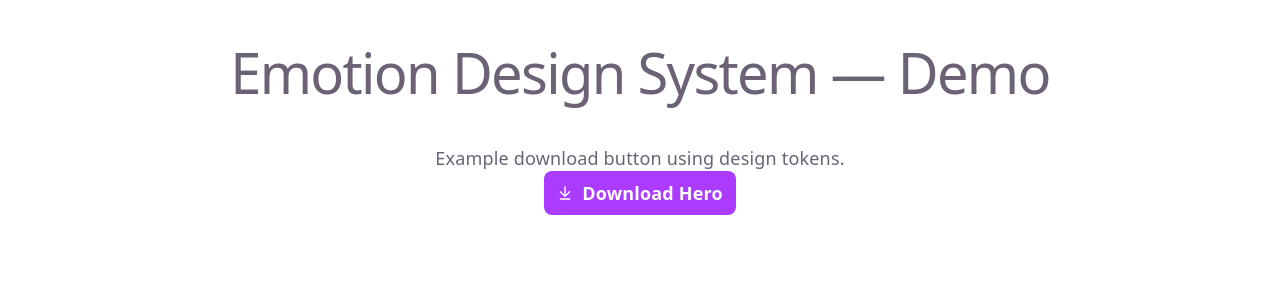
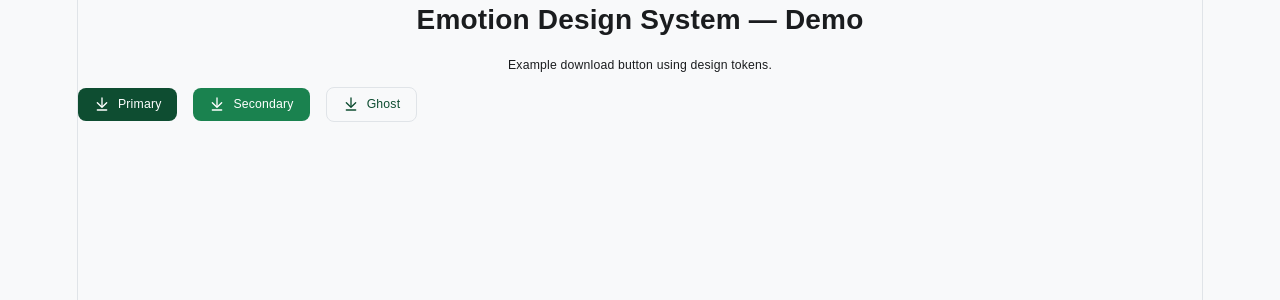
Before and after one commit to pooja-jain13/emotion-design-system, a React (Vite) app: page / in a window 1280 px wide. Shown: the top 300 px of the page. Built offline with nearby package versions, Linux system fonts and the light colour scheme.

Commit message:
button component variations added

```diff
--- a/src/App.tsx
+++ b/src/App.tsx
@@ -1,14 +1,16 @@
 import './App.css'
-import DownloadButton from './components/atoms/DownloadButton/DownloadButton'
+import { PrimaryButton, SecondaryButton, GhostButton } from './components/atoms/DownloadButton'
 
 function App() {
   return (
     <main>
       <h1>Emotion Design System — Demo</h1>
       <p>Example download button using design tokens.</p>
-      <DownloadButton href="/assets/hero.png" filename="hero.png">
-        Download Hero
-      </DownloadButton>
+      <div style={{ display: 'flex', gap: 16, alignItems: 'center' }}>
+        <PrimaryButton href="/assets/hero.png" filename="hero.png">Primary</PrimaryButton>
+        <SecondaryButton href="/assets/hero.png" filename="hero.png">Secondary</SecondaryButton>
+        <GhostButton href="/assets/hero.png" filename="hero.png">Ghost</GhostButton>
+      </div>
     </main>
   )
 }
--- a/src/components/atoms/DownloadButton/DownloadButton.css
+++ b/src/components/atoms/DownloadButton/DownloadButton.css
@@ -5,19 +5,53 @@
   padding: calc(var(--spacing-sm) + 0px) var(--spacing-md);
   border-radius: var(--radius-sm);
   text-decoration: none;
-  font-family: var(--font-sans);
-  font-weight: 600;
+  font-family: var(--font-family);
+  font-weight: var(--font-weight-medium);
   cursor: pointer;
   border: none;
 }
 
+.button__root--primary {
+  background: var(--color-primary-main);
+  color: var(--color-on-accent);
+}
+
+.button__root--primary:focus {
+  outline: 3px solid var(--color-primary-light);
+  outline-offset: 3px;
+}
+
+/* Backwards compatibility: keep existing modifier name working */
 .button__root--download {
-  background: var(--color-accent);
+  background: var(--color-primary-main);
   color: var(--color-on-accent);
 }
 
 .button__root--download:focus {
-  outline: 3px solid rgba(170,59,255,0.18);
+  outline: 3px solid var(--color-primary-light);
+  outline-offset: 3px;
+}
+
+/* Secondary: lighter primary, used for secondary emphasis */
+.button__root--secondary {
+  background: var(--color-primary-light);
+  color: #ffffff;
+}
+
+.button__root--secondary:focus {
+  outline: 3px solid rgba(26,130,79,0.16);
+  outline-offset: 3px;
+}
+
+/* Ghost / outline button */
+.button__root--ghost {
+  background: transparent;
+  color: var(--color-primary-main);
+  border: 1px solid var(--color-border);
+}
+
+.button__root--ghost:focus {
+  outline: 3px solid rgba(14,77,49,0.12);
   outline-offset: 3px;
 }
 
--- a/src/components/atoms/DownloadButton/DownloadButton.tsx
+++ b/src/components/atoms/DownloadButton/DownloadButton.tsx
@@ -7,12 +7,19 @@
   filename?: string
   ariaLabel?: string
   children?: React.ReactNode
+  variant?: 'primary' | 'secondary' | 'ghost'
 }
 
-export default function DownloadButton({ href, filename, ariaLabel, children = 'Download' }: Props) {
+export default function DownloadButton({ href, filename, ariaLabel, children = 'Download', variant = 'primary' }: Props) {
+  const variantClass = variant === 'primary'
+    ? 'button__root--primary'
+    : variant === 'secondary'
+      ? 'button__root--secondary'
+      : 'button__root--ghost'
+
   return (
     <a
-      className="button__root button__root--download"
+      className={`button__root ${variantClass}`}
       href={href}
       download={filename}
       aria-label={ariaLabel || String(children)}
--- /dev/null
+++ b/src/components/atoms/DownloadButton/GhostButton.tsx
@@ -0,0 +1,8 @@
+import React from 'react'
+import DownloadButton from './DownloadButton'
+
+type Props = React.ComponentProps<typeof DownloadButton>
+
+export default function GhostButton(props: Props) {
+  return <DownloadButton {...props} variant="ghost" />
+}
--- /dev/null
+++ b/src/components/atoms/DownloadButton/PrimaryButton.tsx
@@ -0,0 +1,8 @@
+import React from 'react'
+import DownloadButton from './DownloadButton'
+
+type Props = React.ComponentProps<typeof DownloadButton>
+
+export default function PrimaryButton(props: Props) {
+  return <DownloadButton {...props} variant="primary" />
+}
--- /dev/null
+++ b/src/components/atoms/DownloadButton/SecondaryButton.tsx
@@ -0,0 +1,8 @@
+import React from 'react'
+import DownloadButton from './DownloadButton'
+
+type Props = React.ComponentProps<typeof DownloadButton>
+
+export default function SecondaryButton(props: Props) {
+  return <DownloadButton {...props} variant="secondary" />
+}
--- /dev/null
+++ b/src/components/atoms/DownloadButton/index.ts
@@ -0,0 +1,4 @@
+export { default as DownloadButton } from './DownloadButton'
+export { default as PrimaryButton } from './PrimaryButton'
+export { default as SecondaryButton } from './SecondaryButton'
+export { default as GhostButton } from './GhostButton'
--- a/src/index.css
+++ b/src/index.css
@@ -1,11 +1,11 @@
 @import './styles/variables.css';
 
 :root {
-  font: var(--base-font-size)/var(--base-line-height) var(--font-sans);
+  font: var(--font-size-body)/var(--base-line-height) var(--font-family);
   letter-spacing: 0.18px;
   color-scheme: light dark;
-  color: var(--color-text);
-  background: var(--color-bg);
+  color: var(--color-text-main);
+  background: var(--color-bg-main);
   font-synthesis: none;
   text-rendering: optimizeLegibility;
   -webkit-font-smoothing: antialiased;
@@ -28,7 +28,7 @@
   max-width: 100%;
   margin: 0 auto;
   text-align: center;
-  border-inline: 1px solid var(--border);
+  border-inline: 1px solid var(--color-border);
   min-height: 100svh;
   display: flex;
   flex-direction: column;
@@ -39,15 +39,16 @@
   margin: 0;
 }
 
+h2 {
 h1,
-h2 {
-  font-family: var(--heading);
-  font-weight: 500;
-  color: var(--text-h);
+p {
+  font-family: var(--font-family);
+  font-weight: var(--font-weight-medium);
+  color: var(--color-text-main);
 }
 
 h1 {
-  font-size: 56px;
+  font-size: var(--font-size-h1);
   letter-spacing: -1.68px;
   margin: 32px 0;
   @media (max-width: 1024px) {
@@ -56,7 +57,7 @@
   }
 }
 h2 {
-  font-size: 24px;
+  font-size: var(--font-size-h2);
   line-height: 118%;
   letter-spacing: -0.24px;
   margin: 0 0 8px;
@@ -64,7 +65,6 @@
     font-size: 20px;
   }
 }
-p {
   margin: 0;
 }
 
--- a/src/styles/variables.css
+++ b/src/styles/variables.css
@@ -1,81 +1,157 @@
-/* Global design tokens: color palette & typography */
+/* src/styles/variables.css
+   Design tokens and small usage examples for the Emotion Design System.
+   Grouped and commented for easy maintenance.
+*/
+
 :root {
-  /* Primary scale */
-  --color-primary-50: #f7f0ff;
-  --color-primary-100: #eedbff;
-  --color-primary-200: #dfbfff;
-  --color-primary-300: #c994ff;
-  --color-primary-400: #b46dff;
-  --color-primary-500: #aa3bff;
-  --color-primary-600: #9030e6;
-  --color-primary-700: #6d22b4;
-  --color-primary-800: #4b186f;
-  --color-primary-900: #2a0c3a;
+  /* --- Color Palette --- */
 
-  /* Neutral scale */
-  --color-neutral-50: #f9f9fb;
-  --color-neutral-100: #f4f3f6;
-  --color-neutral-200: #ece9ef;
-  --color-neutral-300: #e5e4e7;
-  --color-neutral-400: #d1cdd6;
-  --color-neutral-500: #bdb7c2;
-  --color-neutral-600: #9ca3af;
-  --color-neutral-700: #6b6375;
-  --color-neutral-800: #2e303a;
-  --color-neutral-900: #16171d;
+  /* Primary Greens */
+  --color-primary-main: #0E4D31;      /* Dark forest green (Buttons, Active states) */
+  --color-primary-light: #1A824F;     /* Vibrant green (Cards, Stats) */
+  --color-primary-surface: #E9F2EE;   /* Very light mint (Hover/Soft backgrounds) */
+  --color-accent-mint: #74C69D;       /* Mid-tone mint (Charts/Progress) */
 
-  /* Semantic tokens */
-  --color-text: var(--color-neutral-700);
-  --color-text-high: #08060d;
-  --color-bg: #ffffff;
-  --color-border: var(--color-neutral-300);
-  --color-code-bg: #f4f3ec;
-  --color-shadow: rgba(0, 0, 0, 0.1) 0 10px 15px -3px, rgba(0, 0, 0, 0.05) 0 4px 6px -2px;
+  /* Neutral Scale */
+  --color-bg-main: #F8F9FA;           /* Light grey/white background */
+  --color-bg-card: #FFFFFF;           /* Pure white for card elevation */
+  --color-text-main: #1A1C1E;         /* Near black for headings */
+  --color-text-muted: #6C757D;        /* Grey for labels and captions */
+  --color-border: #E0E4E8;            /* Thin dividers and strokes */
 
-  --color-accent: var(--color-primary-500);
-  --color-accent-bg: rgba(170, 59, 255, 0.1);
-  --color-accent-border: rgba(170, 59, 255, 0.5);
-  --color-social-bg: rgba(244, 243, 236, 0.5);
+  /* Status Colors */
+  --color-status-completed: #D1E7DD;  /* Light green pill */
+  --color-status-progress: #FFF3CD;   /* Light yellow pill */
+  --color-status-pending: #F8D7DA;    /* Light red pill */
 
-  /* Status colors */
-  --color-success-500: #16a34a;
-  --color-warning-500: #f59e0b;
-  --color-danger-500: #ef4444;
-  --color-info-500: #0284c7;
+  /* --- Typography --- */
 
-  /* Typography tokens */
-  --font-sans: system-ui, 'Segoe UI', Roboto, sans-serif;
-  --font-heading: var(--font-sans);
-  --font-mono: ui-monospace, Consolas, monospace;
+  /* Using a clean Sans-Serif like Inter, Plus Jakarta Sans, or Outfit */
+  --font-family: 'Plus Jakarta Sans', sans-serif;
 
-  /* Rhythm */
+  --font-size-h1: 2rem;               /* "Dashboard" title */
+  --font-size-h2: 1.25rem;            /* Card titles */
+  --font-size-body: 0.875rem;         /* Standard UI text */
+  --font-size-small: 0.75rem;         /* Metadata/Labels */
+
+  --font-weight-bold: 700;
+  --font-weight-medium: 500;
+  --font-weight-regular: 400;
+
+  /* --- Spacing & Layout --- */
+
+  --spacing-xs: 4px;
+  --spacing-sm: 8px;
+  --spacing-md: 16px;
+  --spacing-lg: 24px;
+  --spacing-xl: 32px;
+
+  /* --- Borders & Radius --- */
+
+  --radius-sm: 8px;                   /* Input fields / Small pills */
+  --radius-md: 16px;                  /* Standard buttons / Smaller cards */
+  --radius-lg: 24px;                  /* Main dashboard cards */
+  --radius-full: 9999px;              /* Round buttons/avatars */
+
+  /* --- Elevation --- */
+
+  /* Very subtle shadows to maintain the flat-plus look */
+  --shadow-sm: 0 2px 4px rgba(0, 0, 0, 0.05);
+  --shadow-card: 0 4px 20px rgba(0, 0, 0, 0.03);
+
+  /* --- Compatibility aliases (legacy token mappings) --- */
+  /* These map older token names used across the repo to the new tokens.
+     Prefer using the new tokens in components going forward. */
+  --font-sans: var(--font-family);
+  --heading: var(--font-family);
+  --mono: ui-monospace, Consolas, monospace;
   --base-font-size: 18px;
   --base-line-height: 1.45;
-  /* Spacing scale */
-  --spacing-xs: 0.25rem;
-  --spacing-sm: 0.5rem;
-  --spacing-md: 0.75rem;
-  --spacing-lg: 1rem;
-  --spacing-xl: 1.5rem;
-
-  /* Rounding & misc */
-  --radius-sm: 8px;
-
-  /* On-color tokens */
+  --color-text: var(--color-text-main);
+  --text-h: var(--color-text-main);
+  --color-bg: var(--color-bg-main);
+  --code-bg: #f4f3ec;
+  --border: var(--color-border);
+  --color-accent: var(--color-primary-main);
   --color-on-accent: #ffffff;
 }
 
-@media (prefers-color-scheme: dark) {
-  :root {
-    --color-text: #9ca3af;
-    --color-text-high: #f3f4f6;
-    --color-bg: #16171d;
-    --color-border: #2e303a;
-    --color-code-bg: #1f2028;
-    --color-accent: #c084fc;
-    --color-accent-bg: rgba(192, 132, 252, 0.15);
-    --color-accent-border: rgba(192, 132, 252, 0.5);
-    --color-social-bg: rgba(47, 48, 58, 0.5);
-    --color-shadow: rgba(0, 0, 0, 0.4) 0 10px 15px -3px, rgba(0, 0, 0, 0.25) 0 4px 6px -2px;
-  }
+/* ---------------------------------------------------------
+   Usage examples (tiny, illustrative). Keep these as guidance
+   — actual components should live under src/components/.
+   Class names follow BEM-style conventions: block__element--modifier
+   --------------------------------------------------------- */
+
+/* Page-level defaults */
+body {
+  font-family: var(--font-family);
+  font-size: var(--font-size-body);
+  color: var(--color-text-main);
+  background-color: var(--color-bg-main);
+  margin: 0;
+  -webkit-font-smoothing: antialiased;
 }
+
+/* Headings */
+h1 {
+  font-size: var(--font-size-h1);
+  font-weight: var(--font-weight-bold);
+  color: var(--color-text-main);
+  margin: 0 0 var(--spacing-md) 0;
+}
+
+/* Card (block: card) */
+.card__container {
+  background-color: var(--color-bg-card);
+  border-radius: var(--radius-lg);
+  box-shadow: var(--shadow-card);
+  border: 1px solid var(--color-border);
+  padding: var(--spacing-lg);
+  color: var(--color-text-main);
+}
+
+/* Button (block: button) - primary variant */
+.button__primary {
+  display: inline-flex;
+  align-items: center;
+  justify-content: center;
+  gap: var(--spacing-sm);
+  background-color: var(--color-primary-main);
+  color: #ffffff;
+  padding: calc(var(--spacing-sm) + 2px) var(--spacing-md);
+  border-radius: var(--radius-md);
+  border: none;
+  font-weight: var(--font-weight-medium);
+  cursor: pointer;
+  box-shadow: var(--shadow-sm);
+}
+
+/* Status pills (block: status, modifier examples) */
+.status__pill {
+  display: inline-block;
+  padding: 0 var(--spacing-sm);
+  height: 28px;
+  line-height: 28px;
+  border-radius: var(--radius-sm);
+  font-size: var(--font-size-small);
+  color: var(--color-text-main);
+  border: 1px solid var(--color-border);
+}
+
+.status__pill--completed {
+  background-color: var(--color-status-completed);
+}
+
+.status__pill--progress {
+  background-color: var(--color-status-progress);
+}
+
+.status__pill--pending {
+  background-color: var(--color-status-pending);
+}
+
+/* Small utilities for spacing consistency */
+.u-spacing--stack-sm { margin-bottom: var(--spacing-sm); }
+.u-spacing--stack-md { margin-bottom: var(--spacing-md); }
+
+/* End of variables and tiny usage examples */
```
Also changed, not shown: src/App.css (+16 -16 lines), src/components/atoms/DownloadButton/DownloadButton.examples.tsx (added, +21 -0 lines).
